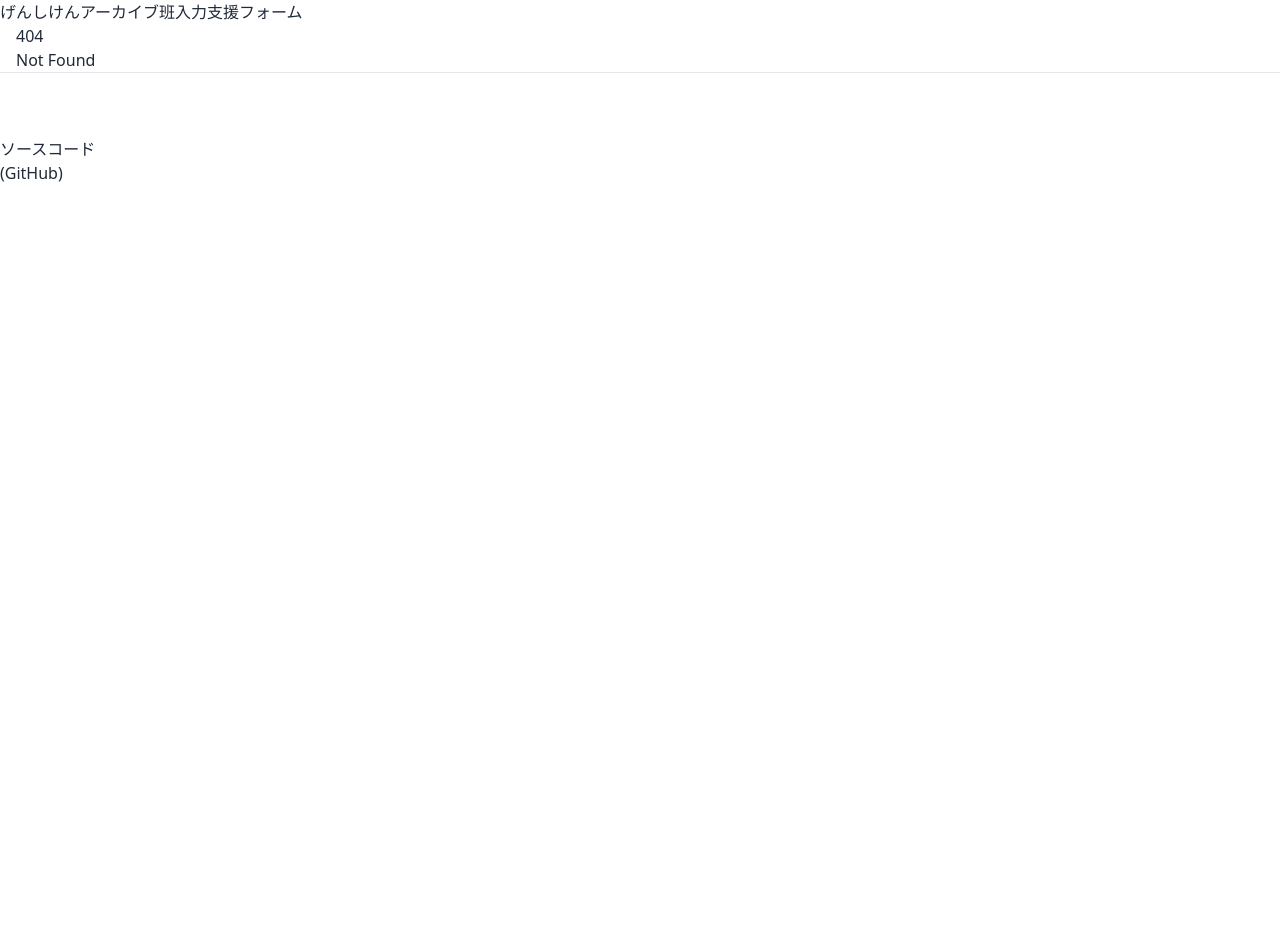
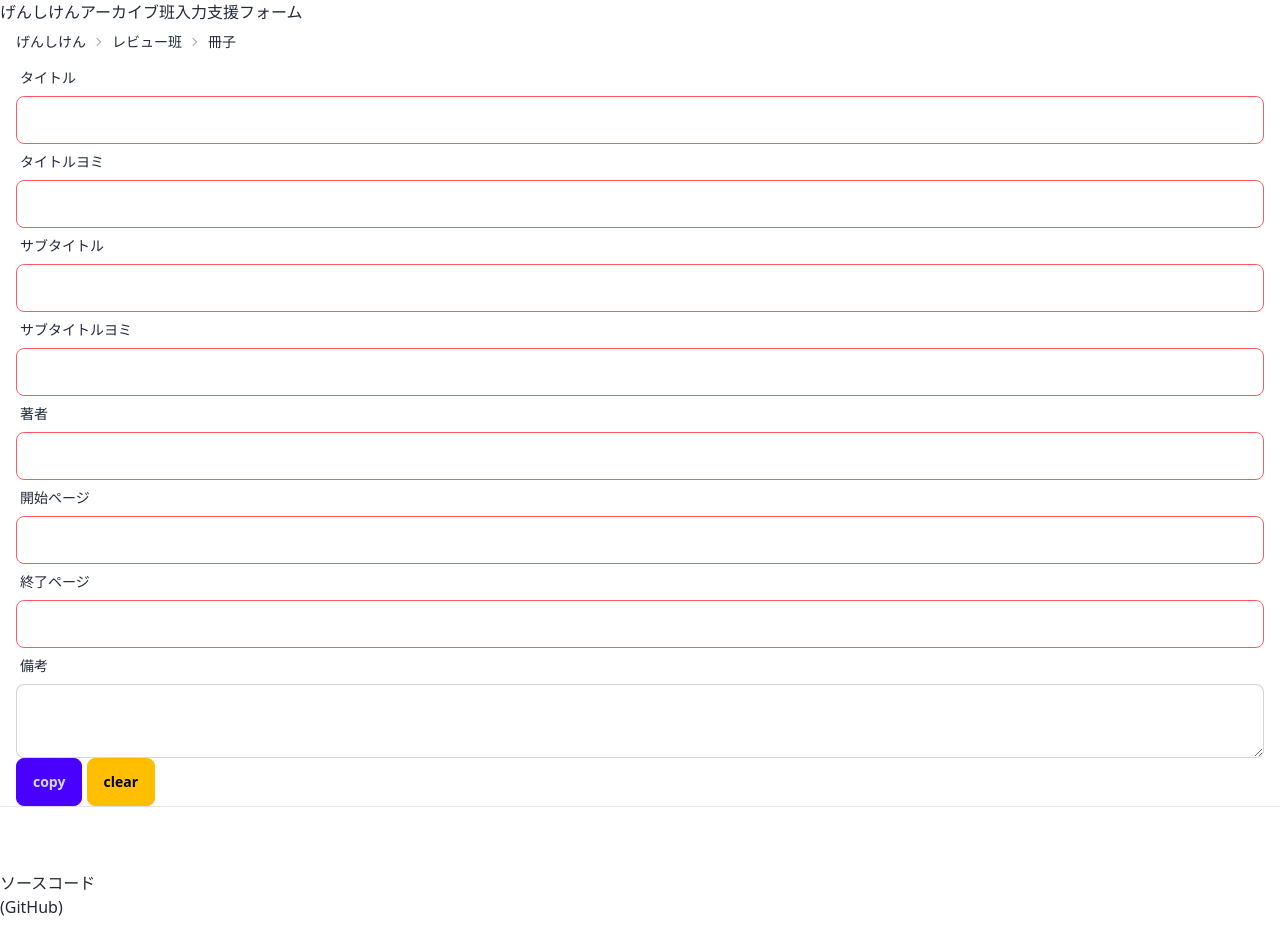
Before and after one commit to oka4shi/gsk-archive-input-form, a SvelteKit app: page /review/review in a window 1280 px wide. Before the commit this address had no page. Before the commit the page ends 800 px from the top, so only its background shows below. Built offline with nearby package versions, Linux system fonts and the light colour scheme.

Commit message:
feat: レビュー単体用入力フォーム

```diff
--- /dev/null
+++ b/src/routes/review/+page.svelte
@@ -0,0 +1,17 @@
+<script lang="ts">
+	import { base } from '$app/paths';
+</script>
+
+<div class="text-sm breadcrumbs">
+	<ul>
+		<li><a href={`${base}/`}>げんしけん</a></li>
+		<li><a href={`${base}/review/`}>レビュー班</a></li>
+	</ul>
+</div>
+
+<div>
+	<ul>
+		<li><a href={`${base}/review/book`}>冊子</a></li>
+		<li><a href={`${base}/review/review`}>レビュー</a></li>
+	</ul>
+</div>
--- /dev/null
+++ b/src/routes/review/review/+page.svelte
@@ -0,0 +1,77 @@
+<script lang="ts">
+	import TextField from '$lib/TextField.svelte';
+	import { base } from '$app/paths';
+	import { writable } from 'svelte/store';
+
+	type Review = {
+		title: string;
+		titleYomi: string;
+		subtitle: string;
+		subtitleYomi: string;
+		author: string;
+		startPage: string;
+		endPage: string;
+    includedIn: string;
+    note: string;
+	};
+
+	const initReview = (): Review => {
+		return {
+			title: '',
+		  titleYomi: "",
+		  subtitle: "",
+		  subtitleYomi: "",
+		  author: "",
+		  startPage: "",
+		  endPage: "",
+      includedIn: "",
+			note: ''
+		};
+	};
+
+	const review = writable(initReview());
+	let tsv: string;
+
+	review.subscribe((b) => {
+		tsv =
+			b.title +
+			'\t' +
+			b.titleYomi +
+			'\t' +
+			b.subtitle +
+			'\t' +
+			b.subtitleYomi +
+			'\t' +
+			b.author +
+			'\t' +
+			b.startPage
+			'\t' +
+			b.endPage +
+			'\t' +
+			b.includedIn +
+			'\t' +
+			b.note;
+	});
+
+	const copy = () => {
+		navigator.clipboard.writeText(tsv);
+	};
+</script>
+
+<div class="text-sm breadcrumbs">
+	<ul>
+		<li><a href={`${base}/`}>げんしけん</a></li>
+		<li><a href={`${base}/review/`}>レビュー班</a></li>
+		<li><a href={`${base}/review/book`}>冊子</a></li>
+	</ul>
+</div>
+<TextField label="タイトル" bind:value={$review.title} inputType="text" required />
+<TextField label="タイトルヨミ" bind:value={$review.titleYomi} inputType="text" required />
+<TextField label="サブタイトル" bind:value={$review.subtitle} inputType="text" required />
+<TextField label="サブタイトルヨミ" bind:value={$review.subtitleYomi} inputType="text" required />
+<TextField label="著者" bind:value={$review.author} inputType="text" required />
+<TextField label="開始ページ" bind:value={$review.startPage} inputType="number" required />
+<TextField label="終了ページ" bind:value={$review.endPage} inputType="number" required />
+<TextField label="備考" bind:value={$review.note} inputType="textarea" required />
+<button class="btn btn-primary" on:click={copy}>copy</button>
+<button class="btn btn-warning">clear</button>
```
